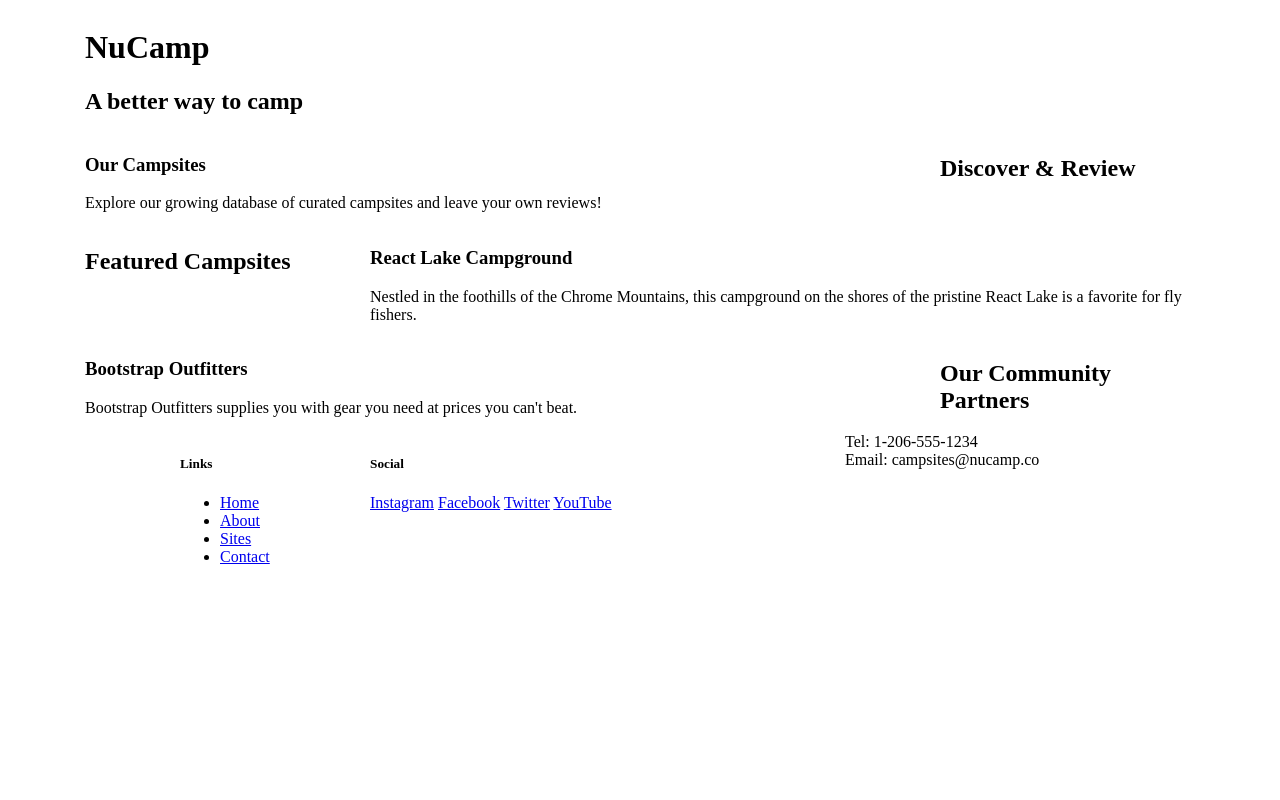
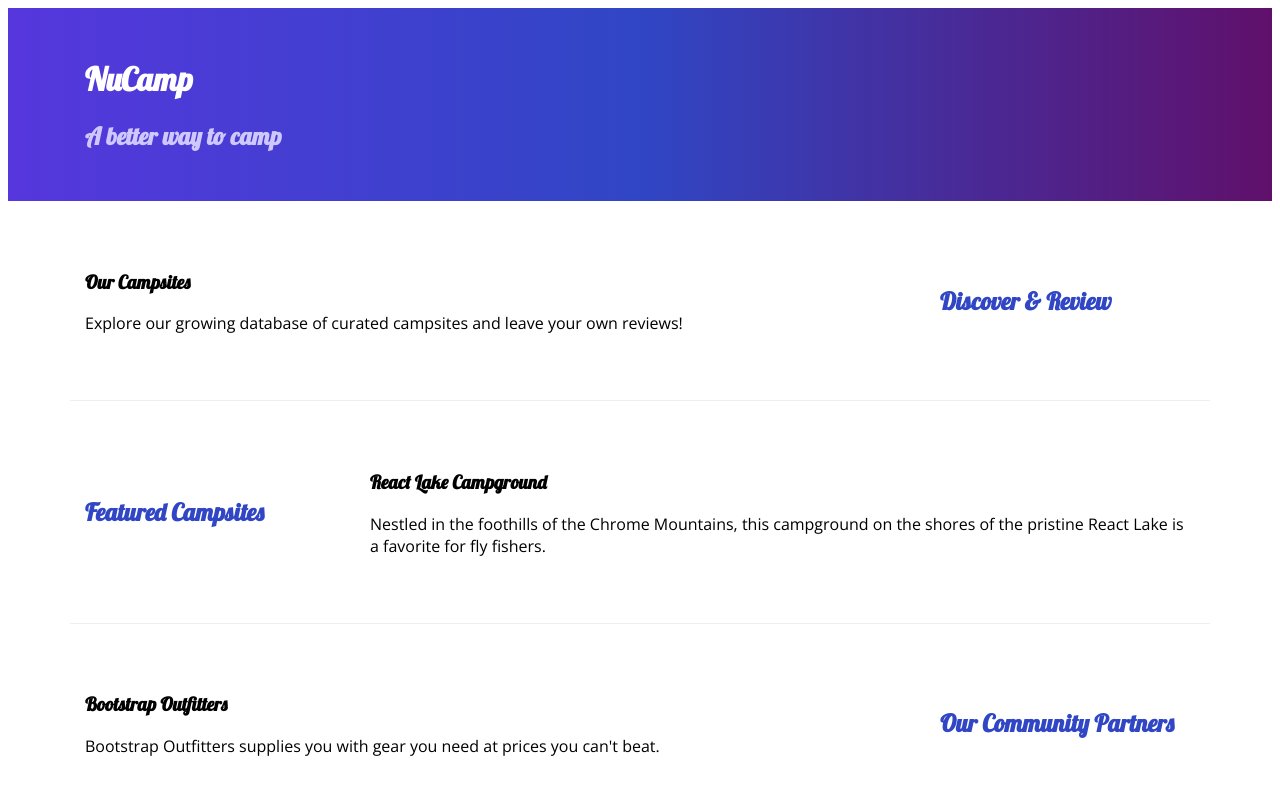
Before and after one commit to Kwarren2331/nucamp-bootstrap, a website: page index.html in a window 1280 px wide. Shown: the top 800 px of the page. Drawn offline with nearby package versions, Linux system fonts and the light colour scheme.

Commit message:
Adding Custom Styles

```diff
--- /dev/null
+++ b/css/styles.css
@@ -0,0 +1,32 @@
+body {
+    font-family: "Open Sans", sans-serif;
+}
+
+h1, h2, h3 {
+    font-family: "Lobster", cursive;
+}
+
+h2 {
+    color: #3046C5;
+}
+
+header h2 {
+    color: #CEC8FF;
+}
+
+footer {
+    background-image: linear-gradient(#CEC8FF, white);
+    padding: 20px 0;
+}
+
+.jumbotron {
+    padding: 30px;
+    background-image: linear-gradient(to right, #5637DD, #3046C5, #60106B);
+    color: white;
+}
+
+.row-content {
+    padding: 50px 0;
+    border-bottom: 1px ridge;
+    min-height: 200px;
+}
--- a/index.html
+++ b/index.html
@@ -10,13 +10,17 @@
     <!--Bootstrap CSS-->
     <link rel="stylesheet" href="node_modules/bootstrap/dist/css/bootstrap-grid.min.css" .>
 
+    <!-- Additional CSS must be placed after Bootstrap CSS -->
+    <link rel="stylesheet" href="https://fonts.googleapis.com/css?family=Lobster|Open+Sans" />
+    <link rel="stylesheet" href="css/styles.css" />
+
 
     <title>NuCamp: A Better Way To Camp </title>
 </head>
 
 <body>
 
-    <header class="jumbotron">
+    <header class="jumbotron jumbotron-fluid">
         <div class="container">
             <div class="row">
                 <div class="col">
@@ -28,9 +32,9 @@
     </header>
 
     <div class="container">
-        <div class="row">
+        <div class="row row-content align-items-center">
             <div class="col-sm-4 order-sm-last col-md-3">
-                <h2>Discover & Review</h2>
+                <h2 class="test-sm-right">Discover & Review</h2>
             </div>
             <div class="col">
                 <h3>Our Campsites</h3>
@@ -38,7 +42,7 @@
             </div>
         </div>
 
-        <div class="row">
+        <div class="row row-content align-items-center">
             <div class="col-sm-4 col-md-3">
                 <h2>Featured Campsites</h2>
             </div>
@@ -48,9 +52,9 @@
             </div>
         </div>
 
-        <div class="row">
+        <div class="row row-content align-items-center">
             <div class="col-sm-4 order-sm-last col-md-3">
-                <h2>Our Community Partners</h2>
+                <h2 class="text-sm-right">Our Community Partners</h2>
             </div>
             <div class="col">
                 <h3>Bootstrap Outfitters</h3>
@@ -72,15 +76,15 @@
                         <li><a href="#">Contact</a></li>
                     </ul>
                 </div>
-                <div class="col-6 col-sm-5">
+                <div class="col-6 col-sm-5 text-center">
                     <h5>Social</h5>
                     <a href="http://instagram.com/">Instagram</a>
                     <a href="http://facebook.com/">Facebook</a>
                     <a href="http://twitter.com/">Twitter</a>
                     <a href="http://youtube.com/">YouTube</a>
                 </div>
-                <div class="col-sm-4">
-                    Tel: 1-206-555-1234<br />
+                <div class="col-sm-4 text-center">
+                    Tel: 1-206-555-1234 <br />
                     Email: campsites@nucamp.co
                 </div>
             </div>
```
